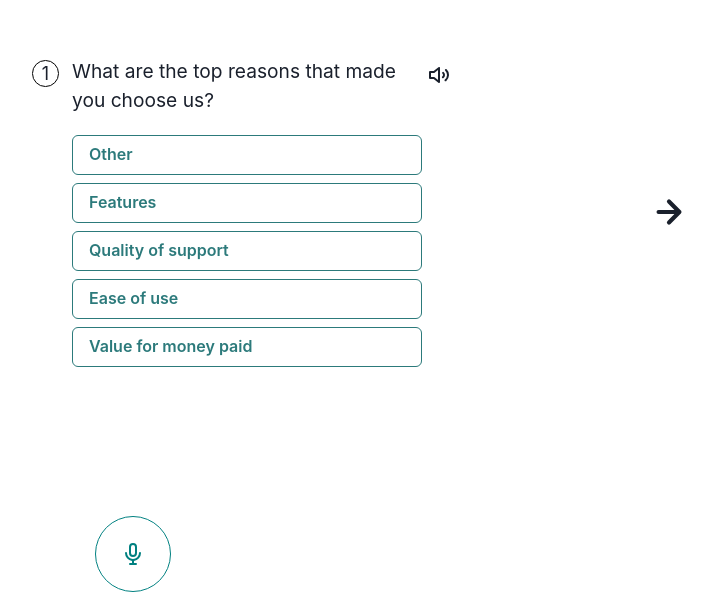
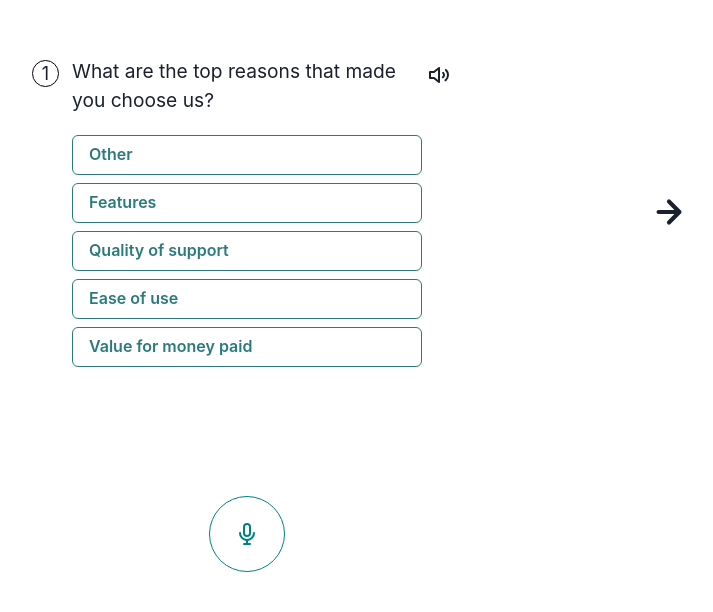
Before and after one commit to Rez2k2/surveySparrow, a Next.js app in the folder client/: page /survey in a window 1280 px wide. Shown: the part 188-800 px from the top of the page, without its empty margins (393-1106 px from the left). Built offline with nearby package versions, Linux system fonts and the light colour scheme.

Commit message:
feat: add mic button

```diff
--- a/client/src/pages/survey/Quiz.js
+++ b/client/src/pages/survey/Quiz.js
@@ -73,10 +73,8 @@ export default function Quiz({ qnData, index }) {
           })
         )}
       </VStack>
+      <Center position="fixed" bottom="40px" left="0" width="100%">
         <Box
-        position="fixed"
-        bottom="20px"
-        right="calc(50% + 76px)"
           as="button"
           colorScheme="teal"
           border="1px solid teal"
@@ -97,6 +95,7 @@ export default function Quiz({ qnData, index }) {
         >
           <Icons.UilMicrophone />
         </Box>
+      </Center>
     </Box>
   );
 }
```
Lines whose indentation alone changed are shown as unchanged.
